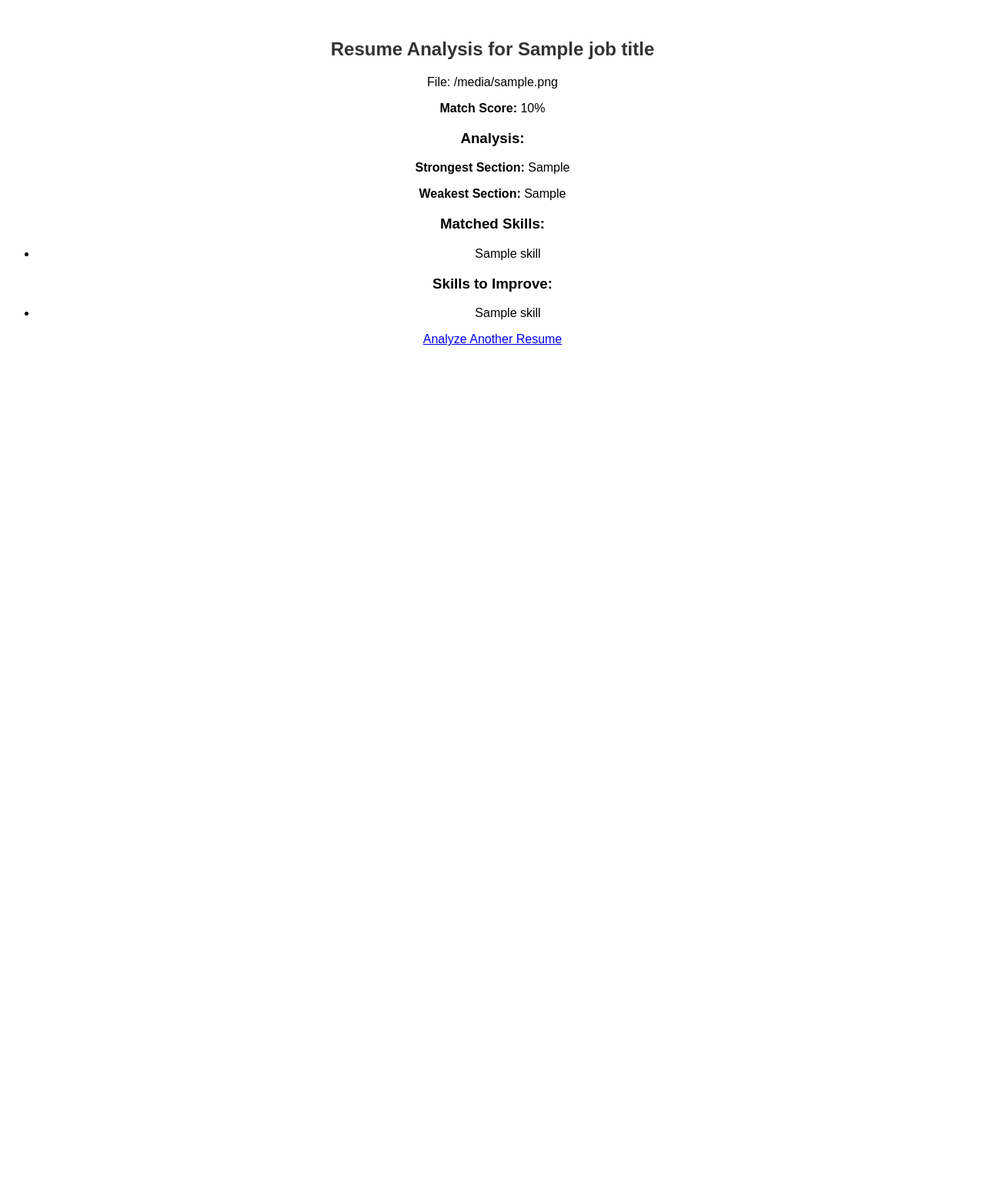
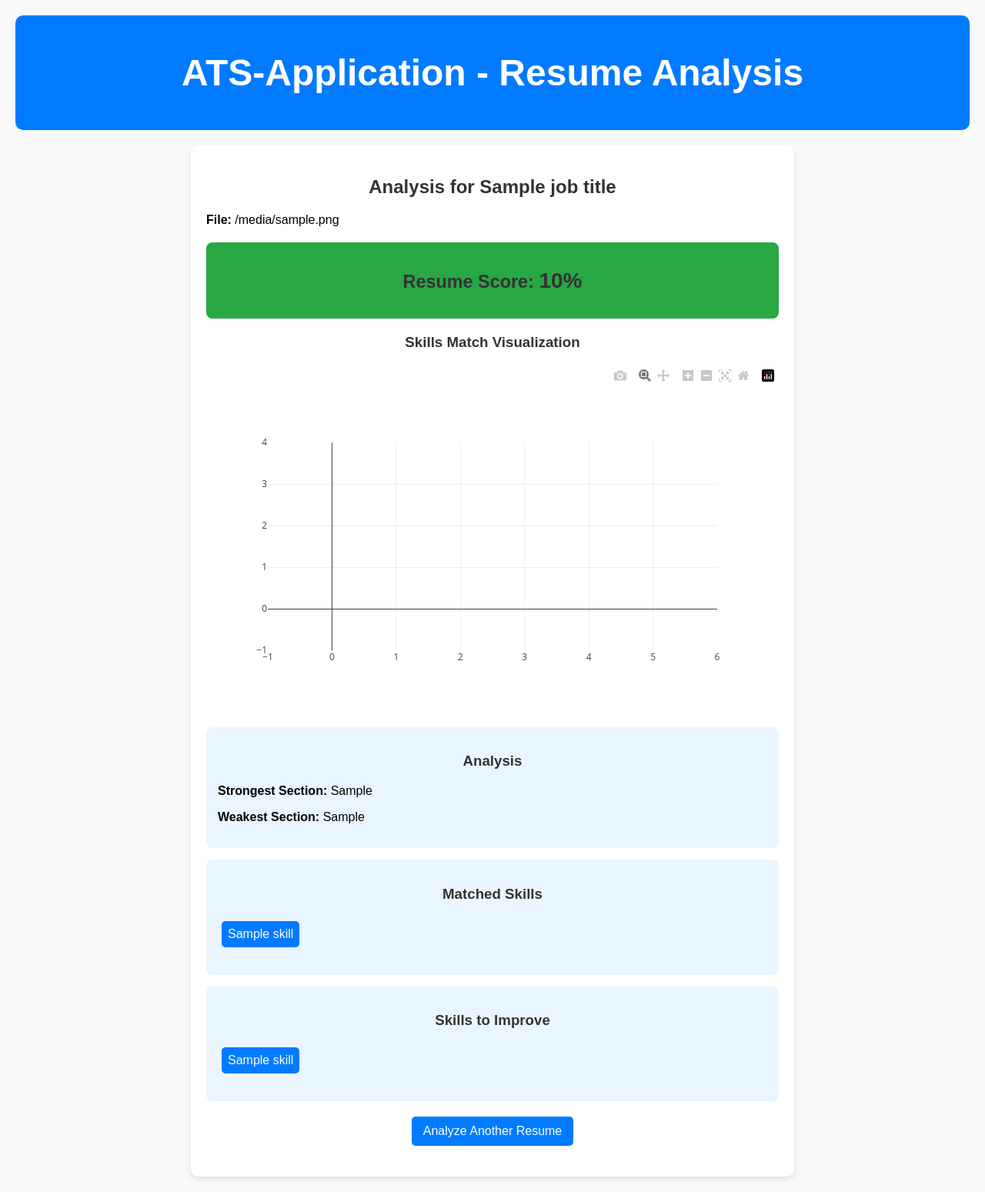
Before and after one commit to Amit-Chandra/ATS-Application, a Flask app: template templates/result.html in a window 1280 px wide. Shown: the whole page at 77% size. Before the commit the page ends 449 px from the top, so only its background shows below. Run offline with Flask 3, Linux system fonts and the light colour scheme; the template is opened without the code that fills it: most values are stand-ins (such as "Sample title", 1, 10 or a date in 2020); some libraries are stand-ins or nearby versions.

Commit message:
Updated Code

```diff
--- a/app.py
+++ b/app.py
@@ -1,8 +1,14 @@
-from flask import Flask, render_template, request
+from flask import Flask, render_template, request, redirect, url_for, session
+import plotly.graph_objs as go
+import json
 from utils.parser import extract_text_from_pdf
 from models.scorer import score_resume
+import plotly
+import json
+
 
 app = Flask(__name__)
+app.secret_key = "secret_key"  # Needed for session handling
 
 @app.route("/", methods=["GET", "POST"])
 def index():
@@ -17,9 +23,39 @@
         resume_text = extract_text_from_pdf(file)
         analysis = score_resume(resume_text, required_skills)
 
-        return render_template("result.html", filename=file.filename, job_title=job_title, analysis=analysis)
+        # Store analysis in session for displaying in results
+        session["analysis"] = analysis
+        session["job_title"] = job_title
+        session["filename"] = file.filename
+
+        return redirect(url_for("result"))
 
     return render_template("index.html")
 
+
+
+
+@app.route("/result")
+def result():
+    analysis = session.get("analysis", {})
+    job_title = session.get("job_title", "Unknown Job")
+    filename = session.get("filename", "Unknown File")
+
+    labels = ["Matched Skills", "Missing Skills"]
+    values = [len(analysis["matched_skills"]), len(analysis["missing_skills"])]
+
+    pie_chart = go.Figure(data=[go.Pie(labels=labels, values=values, hole=0.3)])
+    pie_chart_json = json.dumps(pie_chart, cls=plotly.utils.PlotlyJSONEncoder)
+
+    return render_template(
+        "result.html",
+        job_title=job_title,
+        filename=filename,
+        analysis=analysis,
+        pie_chart_json=pie_chart_json
+    )
+
+
+
 if __name__ == "__main__":
     app.run(debug=True)
--- a/requirements.txt
+++ b/requirements.txt
@@ -1,3 +1,4 @@
 Flask
 pdfminer.six
 spacy
+plotly
--- /dev/null
+++ b/static/charts.js
@@ -0,0 +1,10 @@
+document.addEventListener("DOMContentLoaded", function() {
+    var pieChartData = document.getElementById("chartData").textContent;
+
+    try {
+        var chartObj = JSON.parse(pieChartData);
+        Plotly.newPlot('skillChart', chartObj.data, chartObj.layout);
+    } catch (error) {
+        console.error("Error parsing Plotly chart data:", error);
+    }
+});
--- a/static/styles.css
+++ b/static/styles.css
@@ -1,21 +1,88 @@
 body {
-    font-family: Arial, sans-serif;
-    text-align: center;
-    margin-top: 50px;
+    font-family: 'Arial', sans-serif;
+    background-color: #f8f9fa;
+    margin: 0;
+    padding: 20px;
 }
 
-h2 {
-    color: #333;
+.header-box {
+    text-align: center;
+    background: #007bff;
+    color: white;
+    padding: 15px;
+    font-size: 24px;
+    font-weight: bold;
+    border-radius: 10px;
+    margin-bottom: 20px;
 }
 
-button {
-    background-color: #4CAF50;
-    color: white;
-    padding: 10px 20px;
-    border: none;
-    cursor: pointer;
+.container {
+    width: 60%;
+    margin: auto;
+    background: white;
+    padding: 20px;
+    border-radius: 10px;
+    box-shadow: 0px 4px 10px rgba(0, 0, 0, 0.1);
 }
 
-button:hover {
-    background-color: #45a049;
+h2, h3 {
+    color: #333;
+    text-align: center;
 }
+
+.score-box {
+    text-align: center;
+    background: #28a745;
+    color: white;
+    padding: 10px;
+    font-size: 20px;
+    font-weight: bold;
+    border-radius: 8px;
+    margin: 20px 0;
+}
+
+.score {
+    font-size: 28px;
+}
+
+.chart-container {
+    margin: 20px 0;
+    text-align: center;
+}
+
+.analysis-box, .skills-box {
+    background: #e9f5ff;
+    padding: 15px;
+    border-radius: 8px;
+    margin-bottom: 15px;
+}
+
+.skills-box ul {
+    list-style: none;
+    padding: 0;
+}
+
+.skills-box ul li {
+    background: #007bff;
+    color: white;
+    padding: 8px;
+    margin: 5px;
+    border-radius: 5px;
+    display: inline-block;
+}
+
+.btn {
+    display: block;
+    width: fit-content;
+    background-color: #007bff;
+    color: white;
+    padding: 10px 15px;
+    border-radius: 5px;
+    text-decoration: none;
+    margin: 20px auto;
+    text-align: center;
+}
+
+.btn:hover {
+    background-color: #0056b3;
+}
--- a/templates/result.html
+++ b/templates/result.html
@@ -3,30 +3,53 @@
 <head>
     <title>Resume Analysis Result</title>
     <link rel="stylesheet" href="{{ url_for('static', filename='styles.css') }}">
+    <script src="https://cdn.plot.ly/plotly-latest.min.js"></script>
 </head>
 <body>
-    <h2>Resume Analysis for {{ job_title }}</h2>
-    <p>File: {{ filename }}</p>
-    <p><strong>Match Score:</strong> {{ analysis.score }}%</p>
+    <div class="header-box">
+        <h1>ATS-Application - Resume Analysis</h1>
+    </div>
 
-    <h3>Analysis:</h3>
+    <div class="container">
+        <h2>Analysis for {{ job_title }}</h2>
+        <p><strong>File:</strong> {{ filename }}</p>
+        <div class="score-box">
+            <h3>Resume Score: <span class="score">{{ analysis.score }}%</span></h3>
+        </div>
+
+        <div class="chart-container">
+            <h3>Skills Match Visualization</h3>
+            <div id="skillChart"></div>
+        </div>
+
+        <div class="analysis-box">
+            <h3>Analysis</h3>
             <p><strong>Strongest Section:</strong> {{ analysis.strongest_section }}</p>
             <p><strong>Weakest Section:</strong> {{ analysis.weakest_section }}</p>
+        </div>
 
-    <h3>Matched Skills:</h3>
+        <div class="skills-box">
+            <h3>Matched Skills</h3>
             <ul>
                 {% for skill in analysis.matched_skills %}
                     <li>{{ skill }}</li>
                 {% endfor %}
             </ul>
+        </div>
 
-    <h3>Skills to Improve:</h3>
+        <div class="skills-box">
+            <h3>Skills to Improve</h3>
             <ul>
                 {% for skill in analysis.missing_skills %}
                     <li>{{ skill }}</li>
                 {% endfor %}
             </ul>
+        </div>
 
-    <a href="/">Analyze Another Resume</a>
+        <a href="/" class="btn">Analyze Another Resume</a>
+    </div>
+
+    <script type="application/json" id="chartData">{{ pie_chart_json | safe }}</script>
+    <script src="{{ url_for('static', filename='charts.js') }}"></script>
 </body>
 </html>
```
Also changed, not shown: models/scorer.py (+57 -10 lines), templates/index.html (+16 -11 lines). Lines whose indentation alone changed are shown as unchanged.
